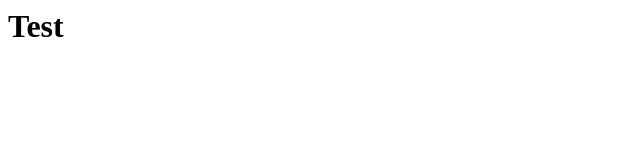
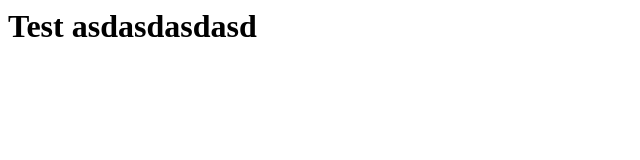
Before and after one commit to ariel1974/ariel1974.github.io, a plain HTML site: page docs/index.html in a window 1280 px wide. Shown: the whole page, without its empty margins (0-640 px from the left). Drawn offline with Linux system fonts and the light colour scheme.

Commit message:
Update index.html

```diff
--- a/docs/index.html
+++ b/docs/index.html
@@ -1,5 +1,5 @@
 <html>
 <body>
-<h1>Test</h1>
+<h1>Test asdasdasdasd</h1>
 </body>
 </html>
```
